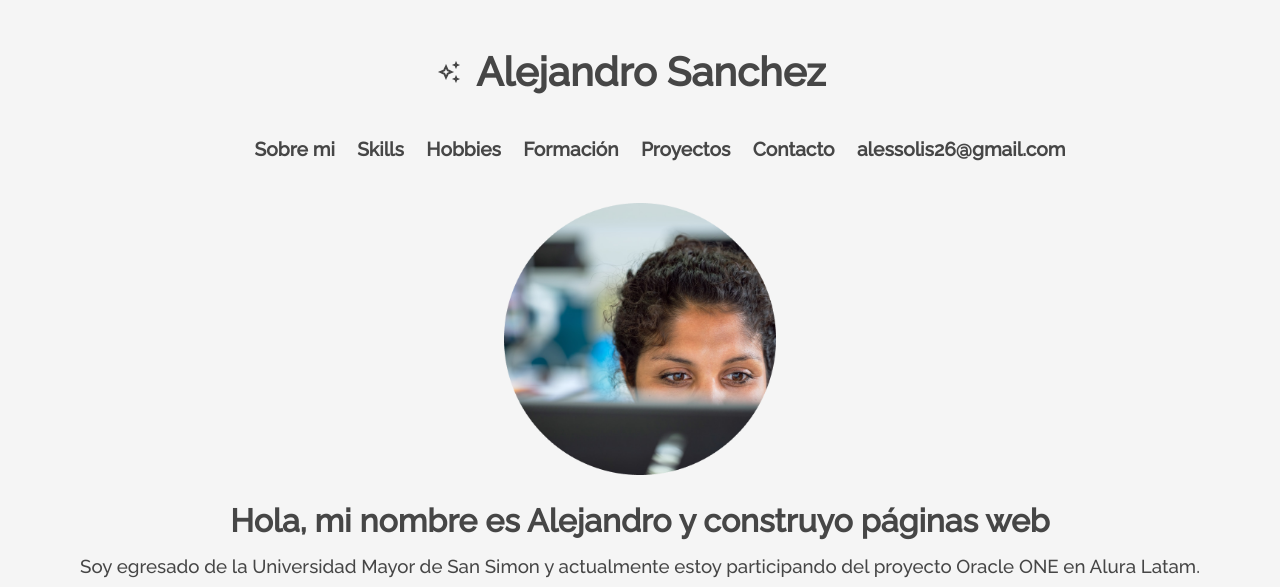
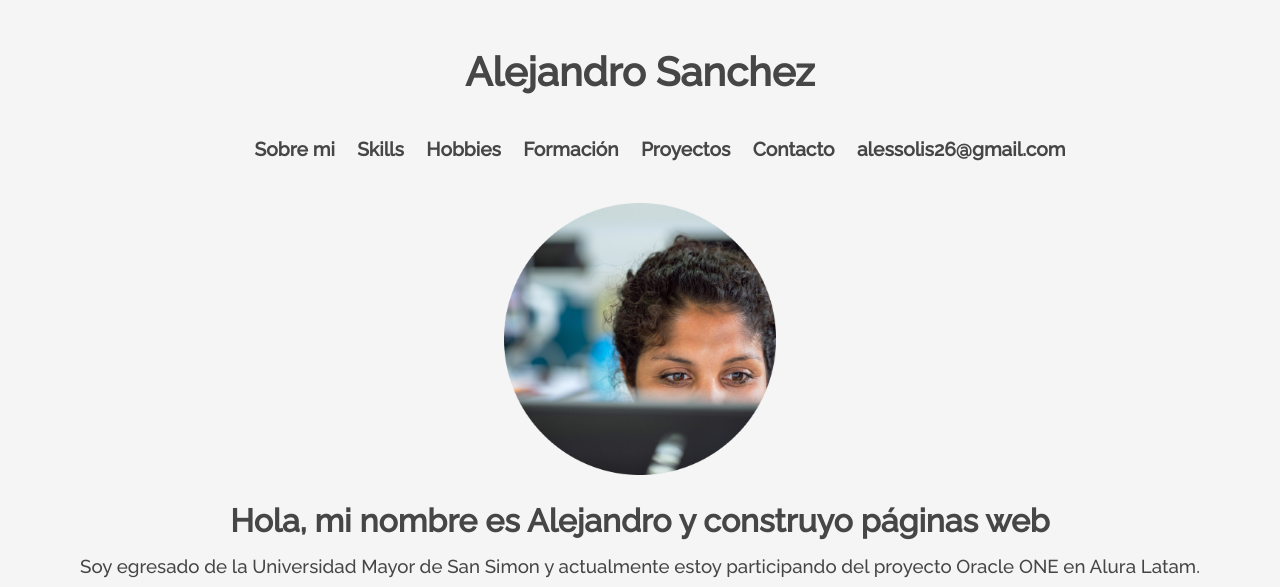
Before and after one commit to AlejandroSanchezSolis/Portafolio, a plain HTML site: page index.html in a window 1280 px wide. Shown: the top 587 px of the page. Drawn offline with Linux system fonts and the light colour scheme.

Commit message:
cambio header

```diff
--- a/index.html
+++ b/index.html
@@ -28,7 +28,6 @@
 <body>
     <header class="header">
         <div class="header__estrellas-nombre">
-            <img class="stars" src="assets\vector.png">
             <h3 class="nombre">Alejandro Sanchez</h3>
         </div>
         <nav>
--- a/js/validacion.js
+++ b/js/validacion.js
@@ -43,6 +43,7 @@ textarea.addEventListener("input", () => {
     }
 });
 
+
 let areadetexto = document.getElementById("textarea");
 let contador = document.getElementById("contador");
 function actualizarContador() {
```
